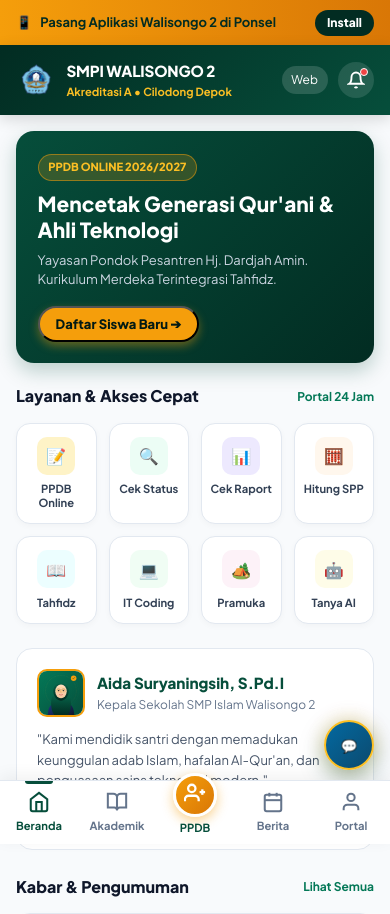
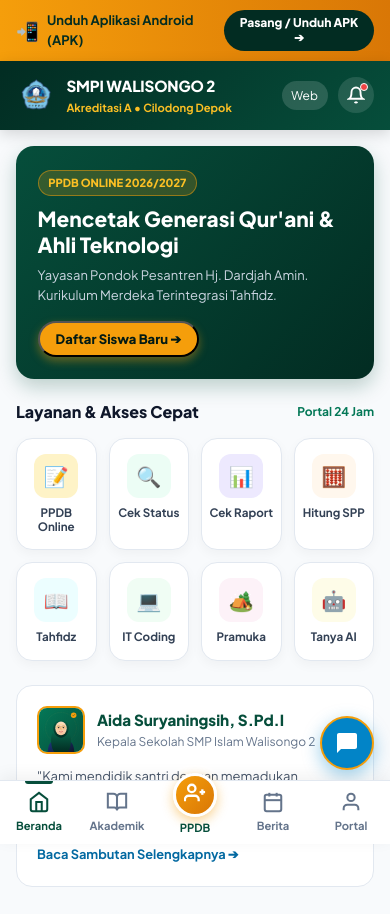
Before and after one commit to ameliazahratussyifa/smpi-walisongo-2-depok, a FastAPI app: page /mobile in a window 390 px wide. Shown: the top 914 px of the page. Run offline with FastAPI, Linux system fonts and the light colour scheme; data comes from the database, SQL or seed files in the repository.

Commit message:
feat: optimasi tampilan mobile app persis screenshot, sediakan icon PWA PNG 192/512, dan fitur instalasi WebAPK / Download APK Android

```diff
--- a/api/index.py
+++ b/api/index.py
@@ -199,6 +199,7 @@ async def home_page(request: Request):
     )
 
 @app.get("/mobile", response_class=HTMLResponse)
+@app.get("/app", response_class=HTMLResponse)
 async def mobile_app_view(request: Request):
     """Dedicated Mobile App Interface / PWA Native Simulation View."""
     conn = get_db_connection()
--- a/public/static/js/mobile-mode.js
+++ b/public/static/js/mobile-mode.js
@@ -22,8 +22,10 @@ function installPwaApp() {
       }
       deferredPrompt = null;
     });
+  } else if (typeof openModal === 'function' && document.getElementById('modalDownloadApk')) {
+    openModal('modalDownloadApk');
   } else {
-    alert('Aplikasi siap di-install melalui menu browser Anda ("Tambahkan ke Layar Utama" / "Add to Home Screen").');
+    alert('Aplikasi siap di-install melalui menu browser Anda ("Instal Aplikasi" / "Tambahkan ke Layar Utama").');
   }
 }
 
--- a/static/css/mobile.css
+++ b/static/css/mobile.css
@@ -206,32 +206,31 @@ body.mobile-app-body {
   text-align: center;
   background: #ffffff;
   border: 1px solid #e2e8f0;
-  border-radius: 14px;
-  padding: 0.85rem 0.4rem;
+  border-radius: 16px;
+  padding: 0.95rem 0.35rem;
   cursor: pointer;
-  transition: transform 0.15s ease;
-  box-shadow: 0 2px 6px rgba(0, 0, 0, 0.03);
+  transition: all 0.2s cubic-bezier(0.16, 1, 0.3, 1);
+  box-shadow: 0 4px 12px rgba(0, 0, 0, 0.04);
 }
 
 .mobile-quick-item:active {
-  transform: scale(0.96);
-  background: #f1f5f9;
+  transform: scale(0.95);
+  background: #f8fafc;
 }
 
 .mobile-quick-icon {
-  width: 38px;
-  height: 38px;
-  border-radius: 10px;
-  background: #ecfdf5;
-  color: #047857;
+  width: 44px;
+  height: 44px;
+  border-radius: 12px;
   display: flex;
   align-items: center;
   justify-content: center;
-  margin-bottom: 0.45rem;
+  font-size: 1.25rem;
+  margin-bottom: 0.5rem;
 }
 
 .mobile-quick-label {
-  font-size: 0.7rem;
+  font-size: 0.725rem;
   font-weight: 700;
   color: #334155;
   line-height: 1.2;
--- a/static/js/mobile-mode.js
+++ b/static/js/mobile-mode.js
@@ -22,8 +22,10 @@ function installPwaApp() {
       }
       deferredPrompt = null;
     });
+  } else if (typeof openModal === 'function' && document.getElementById('modalDownloadApk')) {
+    openModal('modalDownloadApk');
   } else {
-    alert('Aplikasi siap di-install melalui menu browser Anda ("Tambahkan ke Layar Utama" / "Add to Home Screen").');
+    alert('Aplikasi siap di-install melalui menu browser Anda ("Instal Aplikasi" / "Tambahkan ke Layar Utama").');
   }
 }
 
--- a/templates/mobile_app.html
+++ b/templates/mobile_app.html
@@ -15,13 +15,13 @@
 </head>
 <body class="mobile-app-body">
 
-  <!-- PWA Install Prompt Banner -->
+  <!-- PWA & APK Download Prompt Banner -->
   <div id="mobilePwaBanner" class="mobile-pwa-banner" style="display:flex;">
     <div style="display:flex; align-items:center; gap:0.5rem;">
-      <span>📱</span>
-      <span>Pasang Aplikasi Walisongo 2 di Ponsel</span>
+      <span style="font-size:1.15rem;">📲</span>
+      <span><strong>Unduh Aplikasi Android (APK)</strong></span>
     </div>
-    <button onclick="installPwaApp()" class="btn-install-pwa">Install</button>
+    <button onclick="openModal('modalDownloadApk')" class="btn-install-pwa">Pasang / Unduh APK ➔</button>
   </div>
 
   <!-- Mobile App Header Bar -->
@@ -443,6 +443,60 @@
     </div>
   </div>
 
+  <!-- Modal Download & Install APK Android -->
+  <div id="modalDownloadApk" class="modal-backdrop">
+    <div class="modal-window" style="max-width: 480px;">
+      <div class="modal-header" style="background: linear-gradient(135deg, #064e3b, #022c22); color: #fff;">
+        <h3 class="modal-header-title" style="color:#fff; display:flex; align-items:center; gap:0.5rem; font-size:1.05rem;">
+          <img src="/static/images/icon-192.png" style="width:26px; height:26px; border-radius:6px;" alt="Icon">
+          Unduh & Pasang Aplikasi (APK)
+        </h3>
+        <button class="btn-close-modal" style="color:#fff;">&times;</button>
+      </div>
+      <div class="modal-body" style="padding: 1.5rem;">
+        <div style="text-align:center; margin-bottom:1.5rem;">
+          <img src="/static/images/logo-sekolah.png" style="width:75px; height:75px; object-fit:contain; margin-bottom:0.75rem;" alt="Logo">
+          <h4 style="font-size:1.15rem; font-weight:800; color:#0f172a; margin:0 0 0.25rem 0;">SMPI Walisongo 2 Mobile</h4>
+          <p style="font-size:0.8rem; color:#64748b; margin:0;">Versi 2.0.0 • Kompatibel Android & iOS • Ringan & Bebas Iklan</p>
+        </div>
+
+        <div style="display:flex; flex-direction:column; gap:0.85rem; margin-bottom:1.5rem;">
+          <!-- Opsi 1: Pasang Otomatis Google WebAPK -->
+          <div style="border:2px solid #059669; background:#ecfdf5; border-radius:14px; padding:1rem; cursor:pointer;" onclick="installPwaApp()">
+            <div style="display:flex; align-items:center; justify-content:space-between; margin-bottom:0.4rem;">
+              <span style="font-weight:800; color:#064e3b; font-size:0.95rem;">⚡ 1. Pasang Langsung ke HP (WebAPK)</span>
+              <span style="background:#059669; color:#fff; font-size:0.65rem; font-weight:800; padding:0.15rem 0.5rem; border-radius:999px;">INSTAN</span>
+            </div>
+            <p style="font-size:0.775rem; color:#047857; margin:0 0 0.6rem 0; line-height:1.4;">
+              Aplikasi langsung terpasang di layar utama HP Anda dengan ikon resmi sekolah tanpa perlu ekstrak file manual.
+            </p>
+            <button class="btn-primary-hero" style="width:100%; justify-content:center; padding:0.55rem; font-size:0.85rem;">
+              Pasang Aplikasi Sekarang ➔
+            </button>
+          </div>
+
+          <!-- Opsi 2: Download Panduan APK Android -->
+          <div style="border:1px solid #e2e8f0; background:#f8fafc; border-radius:14px; padding:1rem;">
+            <div style="display:flex; align-items:center; justify-content:space-between; margin-bottom:0.4rem;">
+              <span style="font-weight:800; color:#1e293b; font-size:0.9rem;">📦 2. Panduan Menu Browser Android (Chrome)</span>
+            </div>
+            <p style="font-size:0.775rem; color:#64748b; margin:0; line-height:1.5;">
+              1. Buka browser <strong>Chrome</strong> di ponsel Anda.<br>
+              2. Ketuk menu <strong>titik tiga (⋮)</strong> di pojok kanan atas.<br>
+              3. Pilih <strong>"Instal Aplikasi"</strong> atau <strong>"Tambahkan ke Layar Utama"</strong>.<br>
+              4. Sistem Android otomatis membuat paket <strong>WebAPK resmi</strong> di HP Anda.
+            </p>
+          </div>
+        </div>
+
+        <div style="background:#fef3c7; border:1px solid #fde68a; border-radius:12px; padding:0.75rem; font-size:0.775rem; color:#92400e; display:flex; align-items:center; gap:0.5rem;">
+          <span>💡</span>
+          <span>Aplikasi terhubung langsung dengan server sekolah (Data PPDB, Raport & Notifikasi otomatis terbarui).</span>
+        </div>
+      </div>
+    </div>
+  </div>
+
   <!-- AI Chat Widget -->
   <div class="ai-assistant-widget" style="bottom: 74px; right: 1rem;">
     <div id="aiChatBox" class="ai-chat-box" style="width: 320px; height: 420px; bottom: 70px;">
@@ -461,8 +515,8 @@
         <button id="btnAiSend" class="btn-ai-send">➤</button>
       </div>
     </div>
-    <button id="aiChatTriggerBtn" class="ai-trigger-btn" style="width:50px; height:50px;">
-      💬
+    <button id="aiChatTriggerBtn" class="ai-trigger-btn" style="width:54px; height:54px; background:#0284c7; border:2px solid #f59e0b; color:#fff; display:flex; align-items:center; justify-content:center; border-radius:50%; box-shadow:0 6px 18px rgba(2,132,199,0.4);">
+      <svg width="24" height="24" viewBox="0 0 24 24" fill="currentColor"><path d="M20 2H4c-1.1 0-2 .9-2 2v18l4-4h14c1.1 0 2-.9 2-2V4c0-1.1-.9-2-2-2z"/></svg>
     </button>
   </div>
 
```
Also changed, not shown: public/static/css/mobile.css (+12 -13 lines), public/static/sw.js (+9 -13 lines), public/sw.js (+9 -13 lines), static/sw.js (+9 -13 lines), public/manifest.json, public/static/images/icon-192.png (added), public/static/images/icon-512.png (added), public/static/manifest.json, static/images/icon-192.png (added), static/images/icon-512.png (added), static/manifest.json.
